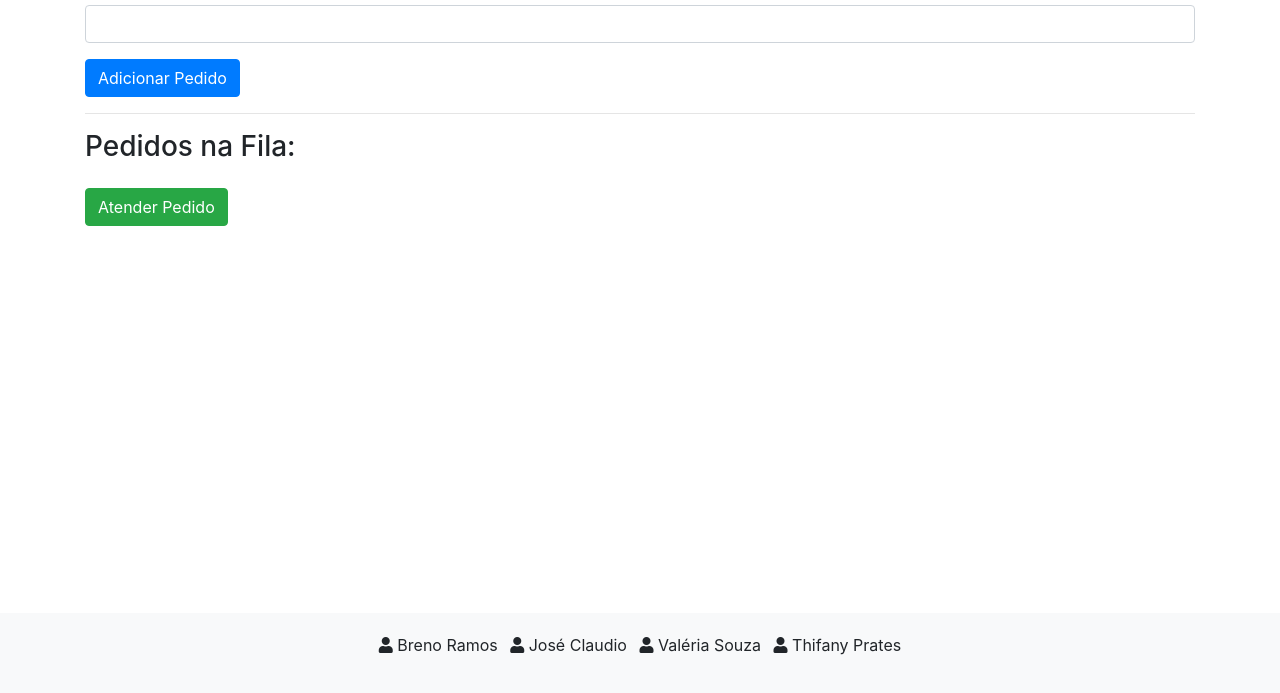
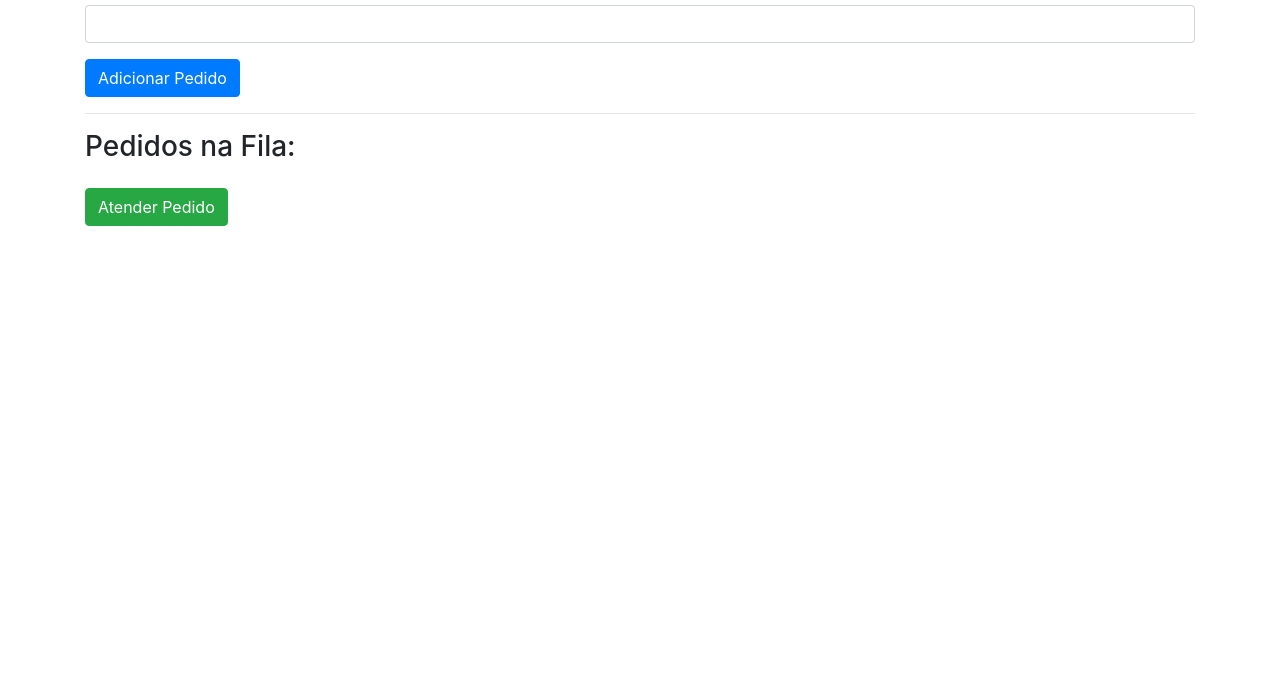
Before and after one commit to BrenoORamos/Trabalho-Pratico, a plain HTML site: page index.html in a window 1280 px wide. Shown: the part 107-800 px from the top of the page. Drawn offline with nearby package versions, Linux system fonts and the light colour scheme.

Commit message:
Update index.html

```diff
--- a/index.html
+++ b/index.html
@@ -9,18 +9,6 @@
     <script src="https://code.jquery.com/jquery-3.5.1.slim.min.js"></script>
     <script src="https://cdn.jsdelivr.net/npm/@popperjs/core@2.5.4/dist/umd/popper.min.js"></script>
     <script src="https://stackpath.bootstrapcdn.com/bootstrap/4.5.0/js/bootstrap.min.js"></script>
-    <link rel="stylesheet" href="https://cdnjs.cloudflare.com/ajax/libs/font-awesome/5.15.3/css/all.min.css">
-<style>
-  .footer {
-    position: fixed;
-    left: 0;
-    bottom: 0;
-    width: 100%;
-    background-color: #f8f9fa;
-    padding: 20px 0;
-    text-align: center;
-  }
-</style>
 </head>
 <body>
   <div class="container mt-4">
@@ -58,30 +46,4 @@
   </div>
   <script src="main.js"></script>
 </body>
-<footer class="footer">
-  <div class="container">
-    <div class="row">
-      <div class="col-12 text-center">
-        <ul class="list-inline">
-          <li class="list-inline-item">
-            <i class="fas fa-user"></i>
-            Breno Ramos
-          </li>
-          <li class="list-inline-item">
-            <i class="fas fa-user"></i>
-            José Claudio
-          </li>
-          <li class="list-inline-item">
-            <i class="fas fa-user"></i>
-            Valéria Souza
-          </li>
-          <li class="list-inline-item">
-            <i class="fas fa-user"></i>
-            Thifany Prates
-          </li>
-        </ul>
-      </div>
-    </div>
-  </div>
-</footer>
 </html>
```
